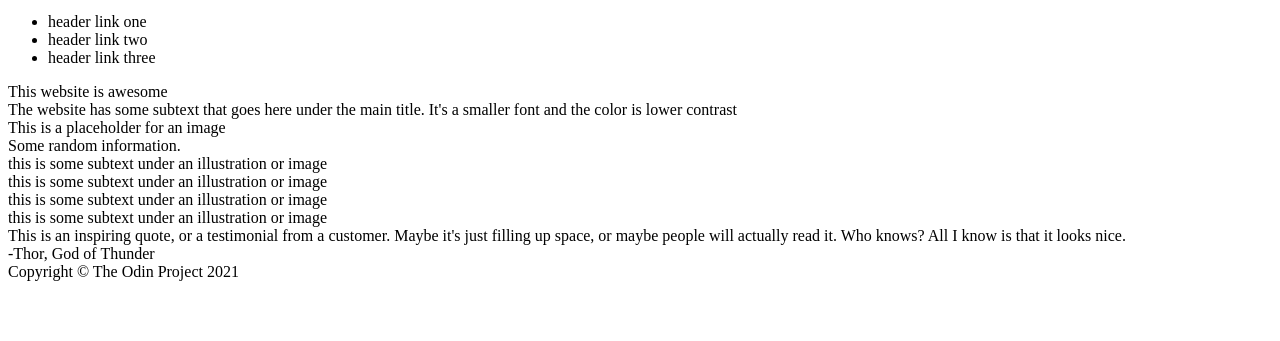
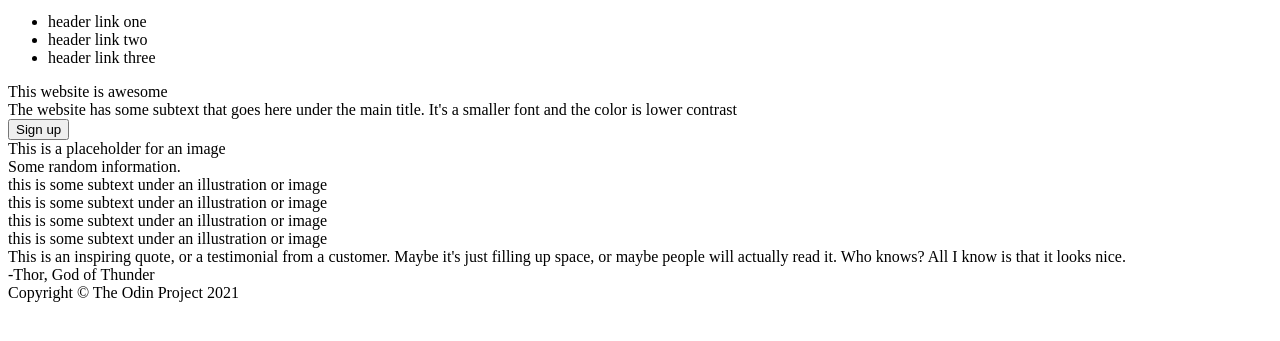
Before and after one commit to murat-yes-i-am/odin-foundations-landing-page, a plain HTML site: page index.html in a window 1280 px wide. Shown: the part 29-370 px from the top of the page. Drawn offline with Linux system fonts and the light colour scheme.

Commit message:
feat: add sign up button in the first section

```diff
--- a/index.html
+++ b/index.html
@@ -22,6 +22,7 @@
         The website has some subtext that goes here under the main title.
         It's a smaller font and the color is lower contrast
       </div>
+      <button class="button section-first__button">Sign up</button>
     </div>
 
     <div class="image-placeholder">
```
